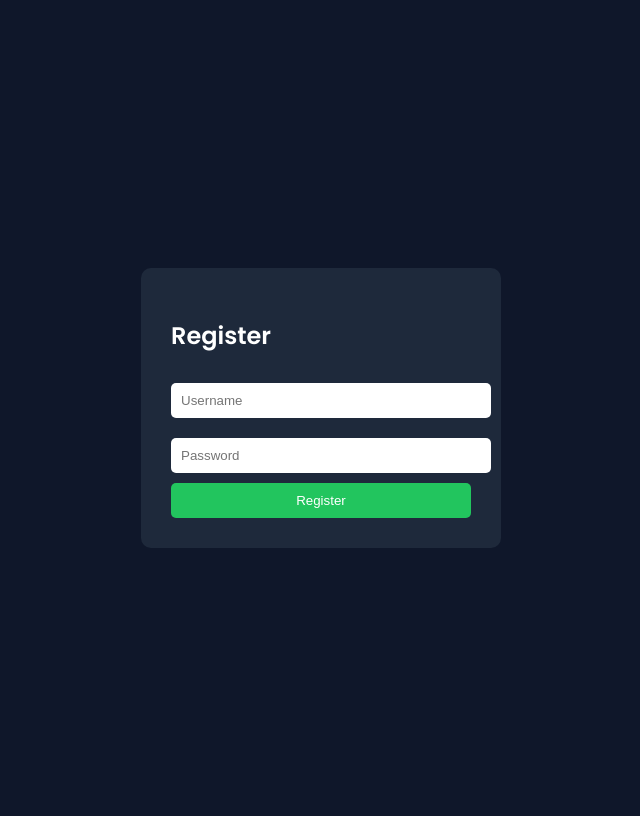
After one commit to rootcodesop07/ngo-cms-professional, a Django app: page /register/ in a window 1280 px wide. The commit adds this page. Shown: the whole page, without its empty margins (319-959 px from the left). Run offline with Django 5.2, Linux system fonts and the light colour scheme.

Commit message:
Day 20: Authentication system (Register, Login, Logout) implemented

```diff
--- a/backend/apps/ngo/views.py
+++ b/backend/apps/ngo/views.py
@@ -5,7 +5,10 @@ from .permissions import IsOwnerOrReadOnly
 from django.contrib.auth import authenticate, login
 from django.shortcuts import redirect
 from apps.ngo.models import NGO
+from django.contrib.auth import logout
+from django.contrib.auth import get_user_model
 
+User = get_user_model()
 
 class NGOListCreateView(generics.ListCreateAPIView):
     queryset = NGO.objects.all()
@@ -58,3 +61,21 @@ def login_view(request):
 def dashboard(request):
     ngos = NGO.objects.all()
     return render(request, 'dashboard.html', {'ngos': ngos})
+
+
+def register_view(request):
+    if request.method == "POST":
+        username = request.POST['username']
+        password = request.POST['password']
+
+        User.objects.create_user(username=username, password=password)
+
+        return redirect('/login/')
+
+    return render(request, 'register.html')
+
+
+
+def logout_view(request):
+    logout(request)
+    return redirect('/')
--- a/backend/config/urls.py
+++ b/backend/config/urls.py
@@ -2,6 +2,9 @@ from django.contrib import admin # type: ignore
 from django.urls import path, include # type: ignore
 from apps.ngo.views import home, login_view, dashboard
 from apps.ngo.views import login_view
+from apps.ngo.views import register_view
+from apps.ngo.views import logout_view
+
 
 urlpatterns = [
     path('admin/', admin.site.urls),
@@ -10,4 +13,6 @@ urlpatterns = [
     path('', home),
     path('login/', login_view),
     path('dashboard/', dashboard),
+    path('register/', register_view),
+    path('logout/', logout_view),
 ]
--- a/backend/templates/dashboard.html
+++ b/backend/templates/dashboard.html
@@ -81,7 +81,8 @@
     <div class="nav-right">
         <a href="/">Home</a>
         <a href="/dashboard/">Dashboard</a>
-        <a href="#">Logout</a>
+        <a href="/login/">Login</a>
+        <a href="/register/">Register</a>
     </div>
 </div>
 
--- a/backend/templates/home.html
+++ b/backend/templates/home.html
@@ -111,8 +111,8 @@ body {
     <div class="nav-right">
         <a href="/">Home</a>
         <a href="/dashboard/">Dashboard</a>
-        <a href="#">Login</a>
-        <a href="#">Register</a>
+        <a href="/login/">Login</a>
+        <a href="/register/">Register</a>
     </div>
 </div>
 
--- /dev/null
+++ b/backend/templates/register.html
@@ -0,0 +1,61 @@
+<!DOCTYPE html>
+<html>
+<head>
+    <title>Register - SaralJeevan</title>
+
+    <link href="https://fonts.googleapis.com/css2?family=Poppins:wght@300;400;600&display=swap" rel="stylesheet">
+
+    <style>
+        body {
+            font-family: 'Poppins', sans-serif;
+            background: #0f172a;
+            display: flex;
+            justify-content: center;
+            align-items: center;
+            height: 100vh;
+            color: white;
+        }
+
+        .box {
+            background: #1e293b;
+            padding: 30px;
+            border-radius: 10px;
+            width: 300px;
+        }
+
+        input {
+            width: 100%;
+            padding: 10px;
+            margin: 10px 0;
+            border-radius: 5px;
+            border: none;
+        }
+
+        button {
+            width: 100%;
+            padding: 10px;
+            background: #22c55e;
+            border: none;
+            color: white;
+            border-radius: 5px;
+        }
+    </style>
+</head>
+
+<body>
+
+<div class="box">
+    <h2>Register</h2>
+
+    <form method="POST">
+        {% csrf_token %}
+
+        <input type="text" name="username" placeholder="Username" required>
+        <input type="password" name="password" placeholder="Password" required>
+
+        <button type="submit">Register</button>
+    </form>
+</div>
+
+</body>
+</html>
```
